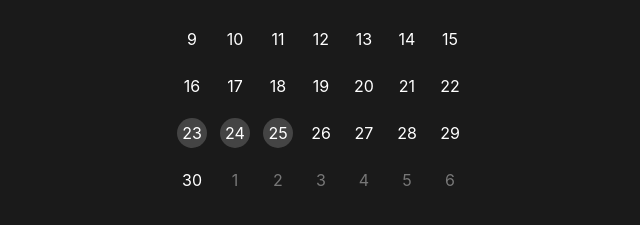
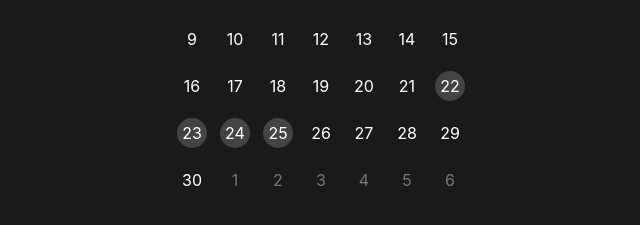
Before and after one commit to SHeepoil/mydairy-world-maybeloveable, a website: page index.html in a window 1280 px wide. Shown: the part 403-628 px from the top of the page, 319-959 px from the left. Drawn offline with Linux system fonts and the light colour scheme.

Commit message:
Update index.html

```diff
--- a/index.html
+++ b/index.html
@@ -59,7 +59,7 @@
         <span class="day">19</span>
         <span class="day">20</span>
         <span class="day">21</span>
-        <span class="day">22</span>
+        <span class="day **has-post**"><a href="25-11-22.html">22</a></span>
 
         <span class="day **has-post**"><a href="25-11-23.html">23</a></span>
         <span class="day **has-post**"><a href="25-11-24.html">24</a></span>
```
